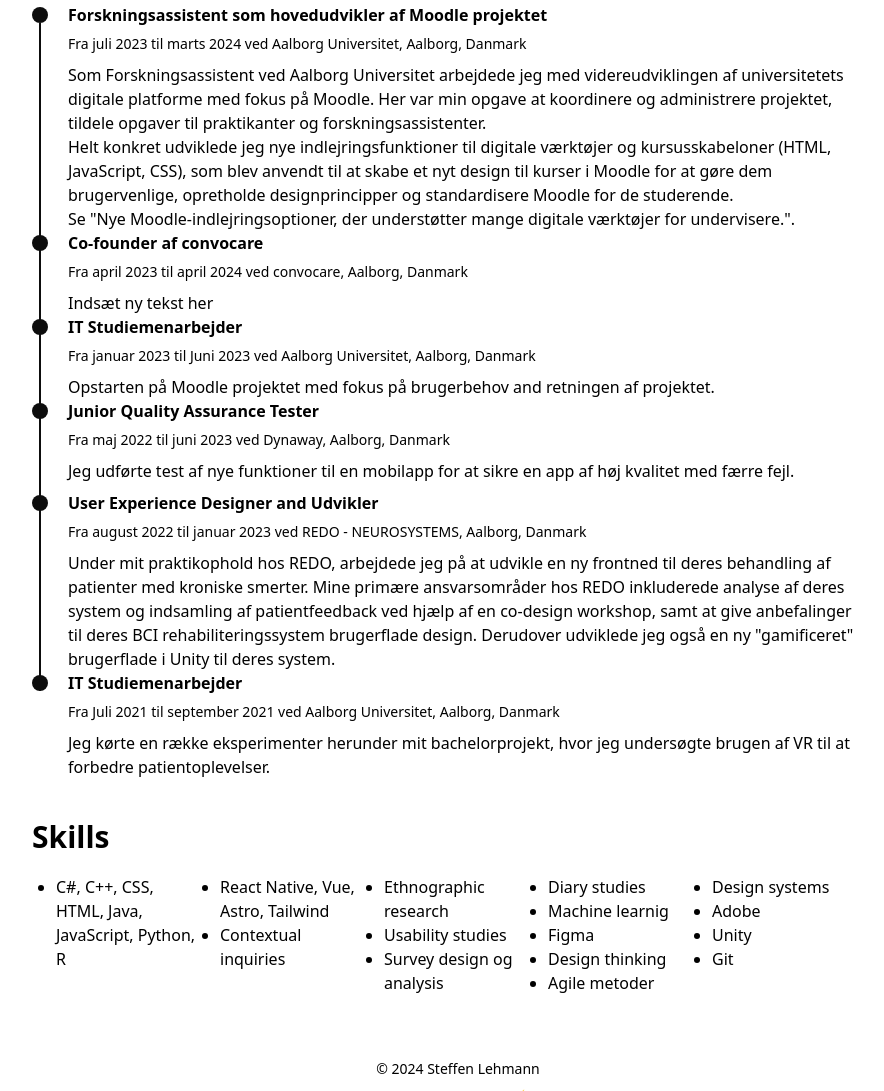
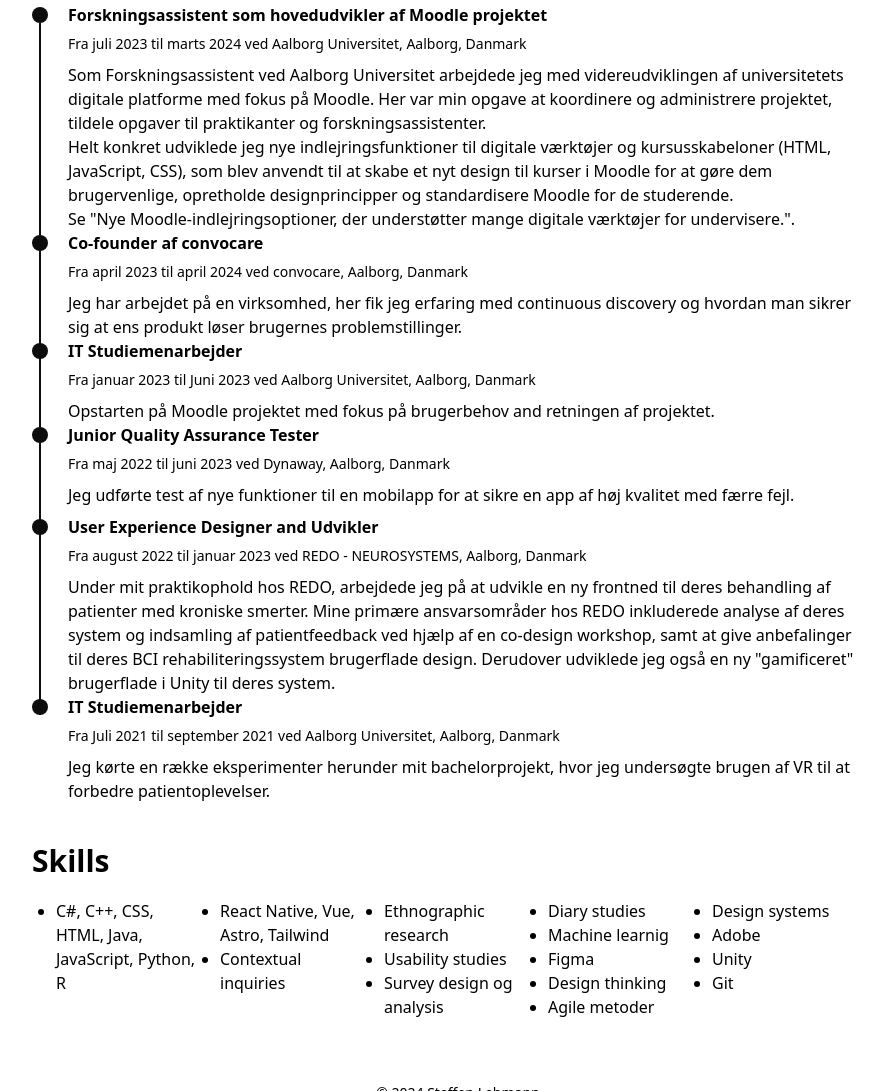
Before and after one commit to SteffenLehmann/Portfolio, an Astro site: page /cv in a window 1280 px wide. Shown: the part 825-1916 px from the top of the page, without its empty margins (334-1218 px from the left). Built offline with nearby package versions, Linux system fonts and the light colour scheme; Astro itself is replaced by a stand-in of ours.

Commit message:
Add text to CV

```diff
--- a/src/pages/cv.astro
+++ b/src/pages/cv.astro
@@ -62,7 +62,7 @@ import TimeLineElement from "../components/cv/TimeLine.astro";
       subtitle="Fra april 2023 til april 2024 ved convocare, Aalborg, Danmark"
     >
     <p>
-      Indsæt ny tekst her
+      Jeg har arbejdet på en virksomhed, her fik jeg erfaring med continuous discovery og hvordan man sikrer sig at ens produkt løser brugernes problemstillinger.
     </p>
     </TimeLineElement>
     <TimeLineElement
```
